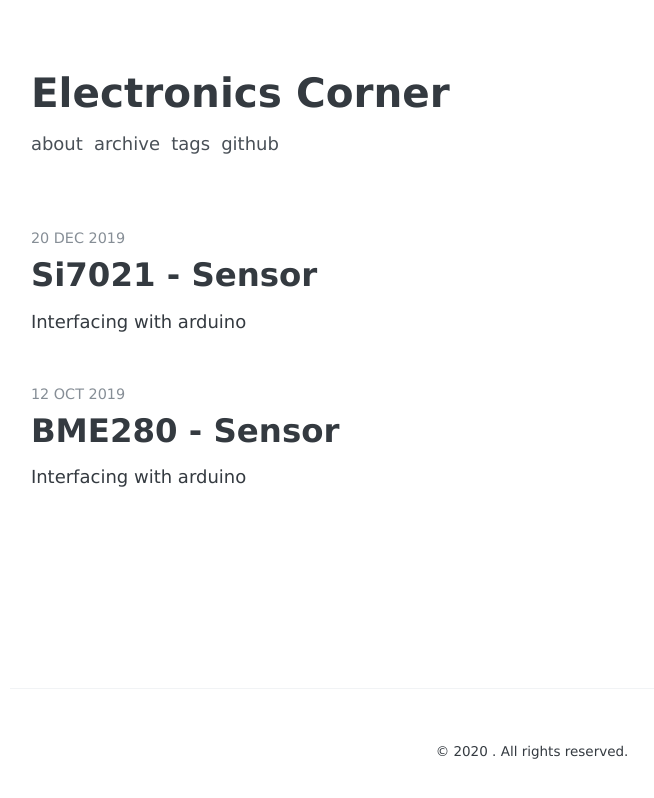
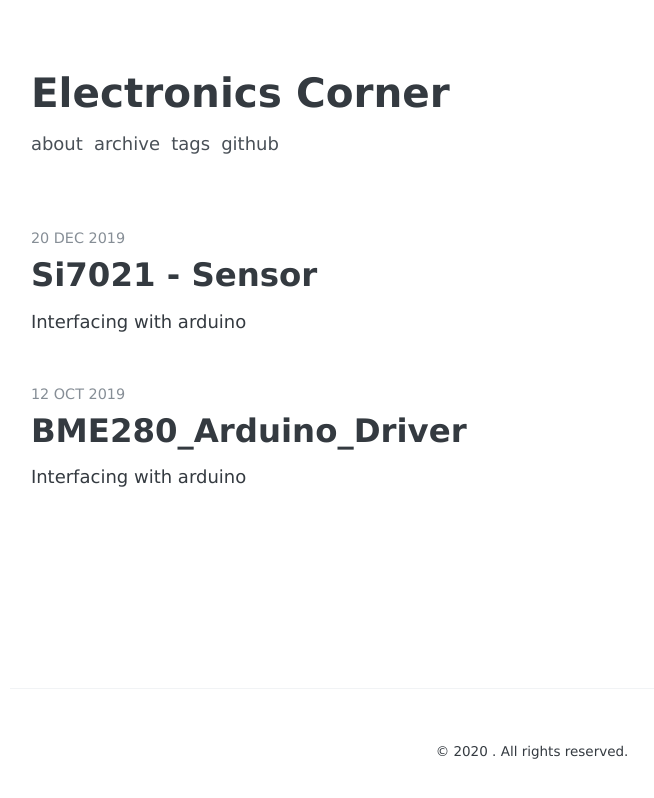
Before and after one commit to hshah89/hshah89.github.io, a Jekyll site: the page built from index.html, in a window 1280 px wide. Shown: the top 798 px of the page, without its empty margins (108-762 px from the left). Built offline with Jekyll 4.4.1, drawn with Linux system fonts in a browser that asks for light colours; the list of posts is cut into pages by our own code.

Commit message:
post test

```diff
--- a/_config.yml
+++ b/_config.yml
@@ -45,7 +45,7 @@ baseurl:            "/" # the subpath of your site, e.g. /blog
 
 # http://en.wikipedia.org/wiki/List_of_tz_database_time_zones
 timezone:           America/New_York
-permalink:          /:year-:month-:day/:title/
+permalink:          /title/
 
 # Pagination
 paginate:           10
--- a/_posts/2019-10-12-bme280-sensor.md
+++ b/_posts/2019-10-12-bme280-sensor.md
@@ -1,6 +1,6 @@
 ---
 layout: post
-title: "BME280 - Sensor"
+title: "BME280_Arduino_Driver"
 description: "Interfacing with arduino"
 date: 2019-10-12
 tags: [arduino, sensor]
```
